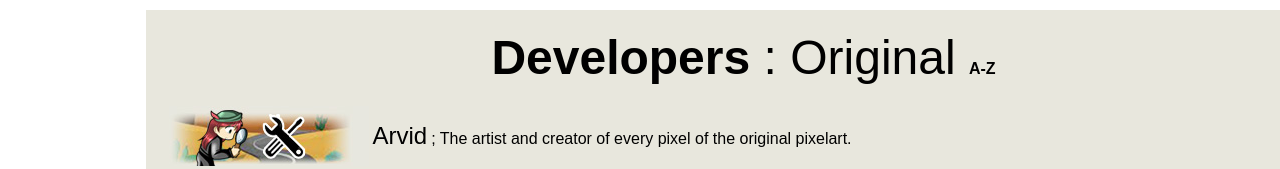
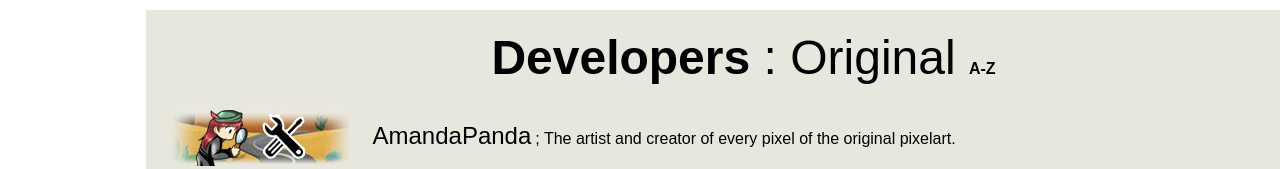
Before and after one commit to tehsausage/endless-online.com, a plain HTML site: page credential.html in a window 1280 px wide. Shown: the part 1280-1449 px from the top of the page. Drawn offline with Linux system fonts and the light colour scheme.

Commit message:
Updated 2022-06-15 at 14:00

```diff
--- a/credential.html
+++ b/credential.html
@@ -84,7 +84,7 @@
 					<img src="devlink.jpg" width="200" height="60">
 				</td>
 				<td>
-					<font size="5" face="Arial" color="#000000">Arvid</font>
+					<font size="5" face="Arial" color="#000000">AmandaPanda</font>
 					<font size="3" face="Arial" color="#000000"> ; The artist and creator of every pixel of the original pixelart.</font>
 					</font>
 				</td>
```
